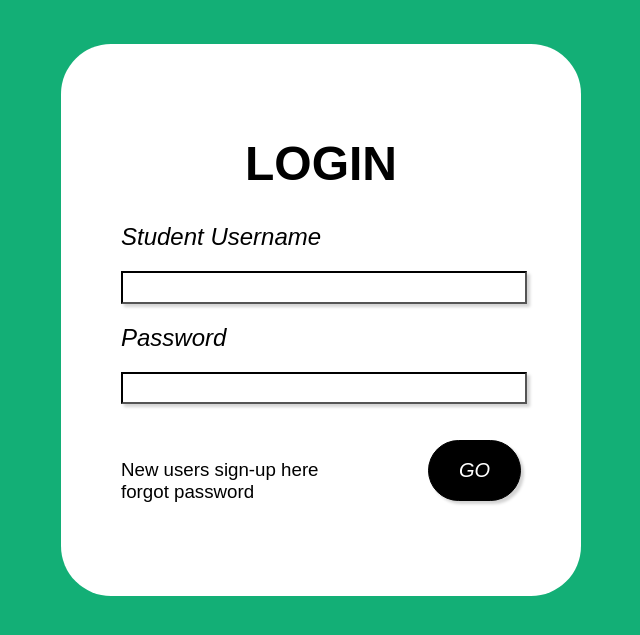
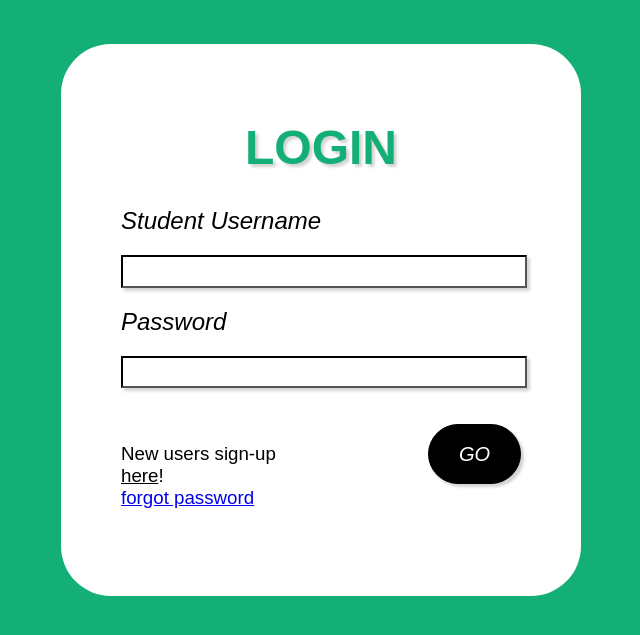
Before and after one commit to cmpt375-2021fall/client-project-crayon_project, a Django app: page /crayonApp/login/ in a window 1280 px wide. Shown: the top 635 px of the page, without its empty margins (319-959 px from the left). Run offline with Django 3.2, Linux system fonts and the light colour scheme; some web fonts are replaced.

Commit message:
login html

```diff
--- a/crayonApp/static/crayonApp/CrayonTip_Style.css
+++ b/crayonApp/static/crayonApp/CrayonTip_Style.css
@@ -100,6 +100,10 @@ input{
       float: right;
 }
 
-.boxshadow{
-     box-shadow: 3px 3px 3px lightgray;
+.textshadow{
+    text-shadow:3px 3px 3px lightgray;
 }
+
+.alignmiddle{
+    margin-top: 1rem;
+}
--- a/crayonApp/templates/crayonApp/login.html
+++ b/crayonApp/templates/crayonApp/login.html
@@ -8,7 +8,7 @@
 
 <head>
     <meta charset="UTF-8">
-    <title class="boxshadow">login</title>
+    <title>login</title>
 
 </head>
 
@@ -16,7 +16,7 @@
 <br><br>
 <div style="width:25em;height:27em;background-color: white; border-radius: 50px;" class = "login">
 
-<h1 class = "center title"> LOGIN </h1>
+<h1 class = "center title textshadow alignmiddle" style = "color:#13AF76;" > LOGIN </h1>
 
 
         <h2> Student Username</h2>
@@ -31,8 +31,8 @@
 
     <br>
     <br>
-    <h3 class = "column"> New users sign-up here <br>
-    forgot password
+    <h3 class = "column"> New users sign-up <a href="http://127.0.0.1:8000/crayonApp/register/" style = "color: black;">here</a>! <br>
+    <a href="http://127.0.0.1:8000/crayonApp/register/">forgot password</a>
     </h3>
         <button class = "floatright"> <h2>GO</h2> </button>
 
```
